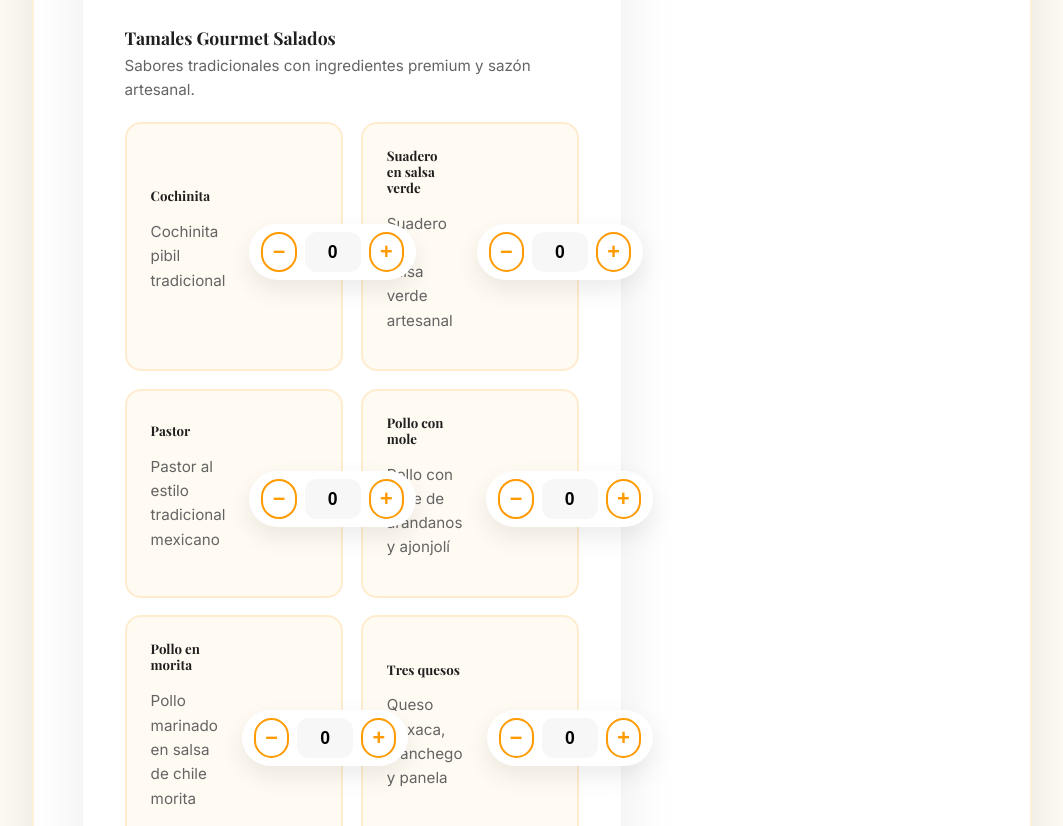
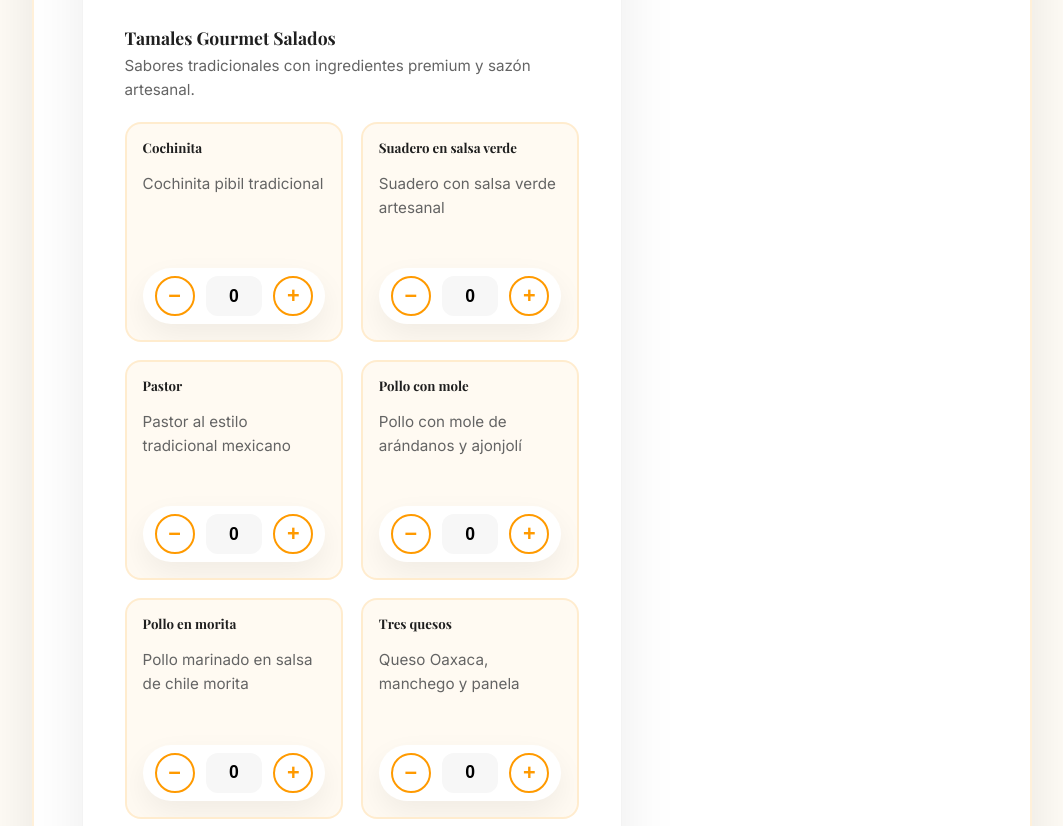
Before and after one commit to NFTSkull/tamales, a website built with Vite: page index.html in a window 1280 px wide. Shown: the part 5840-6666 px from the top of the page, without its empty margins (108-1171 px from the left). Built offline with nearby package versions, Linux system fonts and the light colour scheme.

Commit message:
fix(productos): ajustar controles a ancho completo en desktop

```diff
--- a/src/styles/main.scss
+++ b/src/styles/main.scss
@@ -843,20 +843,25 @@ img {
 }
 
 .product-selector-item {
+  position: relative;
   display: flex;
-  justify-content: space-between;
-  align-items: center;
-  padding: 1.5rem;
+  flex-direction: column;
+  padding: 1rem;
   background: rgba(255, 154, 0, 0.05);
   border: 2px solid rgba(255, 154, 0, 0.15);
   border-radius: 16px;
   transition: all 0.3s ease;
   gap: 1.5rem;
+  box-sizing: border-box;
 
   &:hover {
     background: rgba(255, 154, 0, 0.08);
     border-color: rgba(255, 154, 0, 0.3);
     transform: translateX(5px);
+  }
+
+  @media (min-width: 1024px) {
+    overflow: hidden;
   }
 
   &--special {
@@ -870,7 +875,7 @@ img {
   }
 
   &__info {
-    flex: 1;
+    flex: 1 1 auto;
   }
 
   &__desc {
@@ -913,8 +918,10 @@ img {
       position: static !important;
       inset: auto !important;
       transform: none !important;
+      max-width: none;
+      width: 100%;
       margin: 0.75rem 0 0 0;
-      max-width: 100%;
+      box-shadow: 0 12px 30px rgba(0, 0, 0, 0.06);
     }
   }
 }
```
